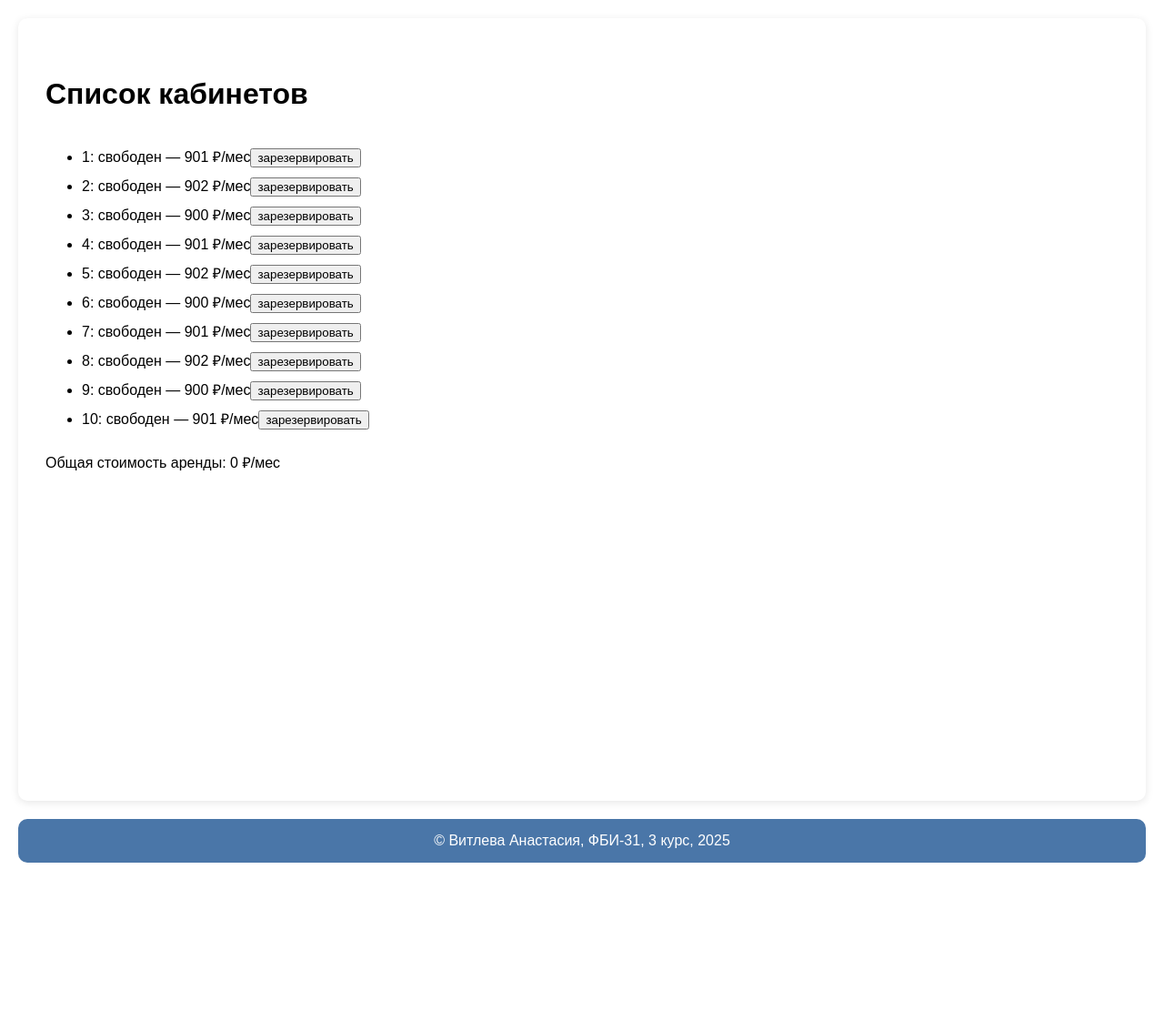
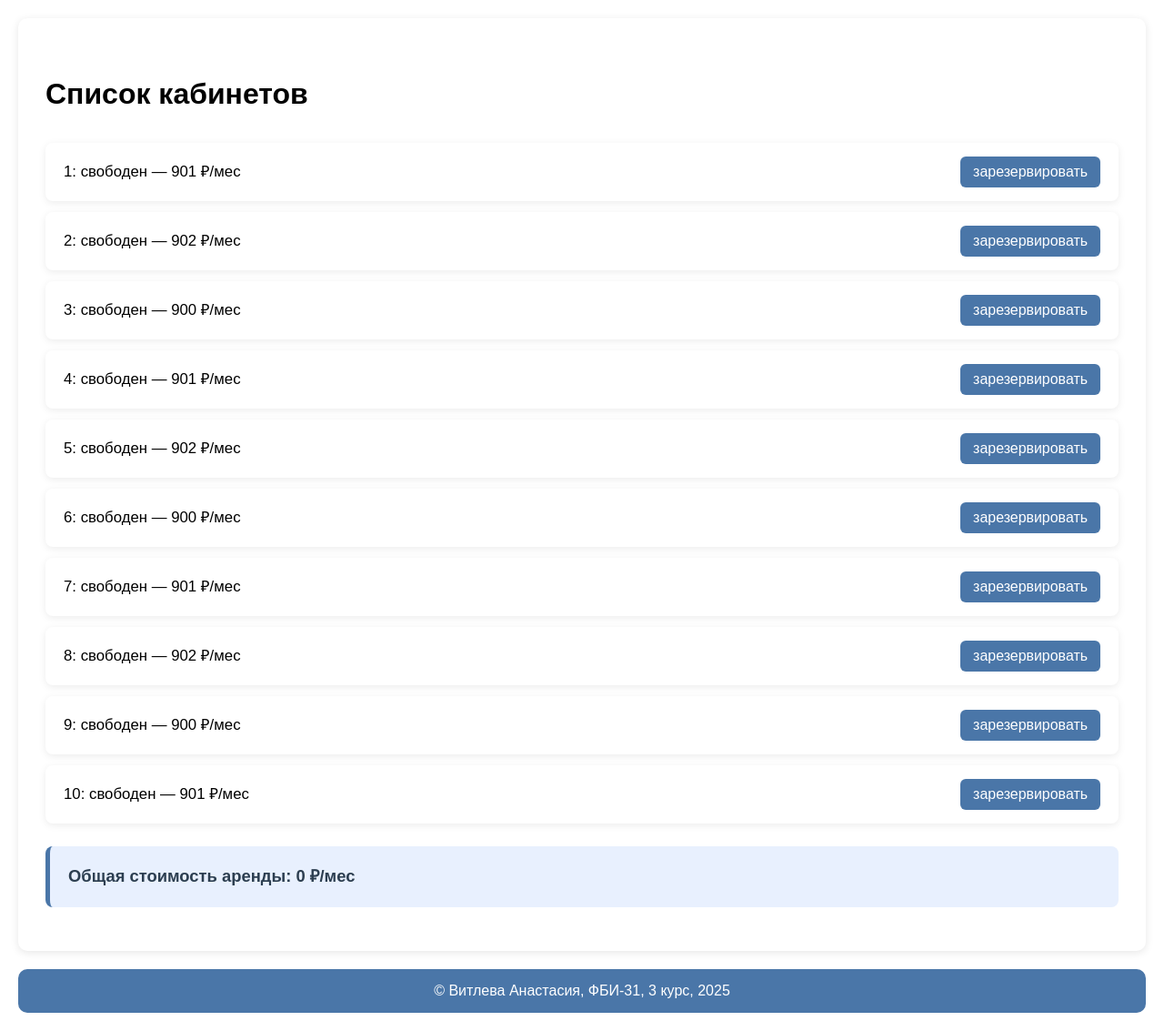
Before and after one commit to vitleva/5_semestr, a Flask app: page /lab6/ in a window 1280 px wide. Shown: the part 104-1237 px from the top of the page at 91% size. Before the commit the page ends 1052 px from the top, so only its background shows below. Run offline with Flask 3, Linux system fonts and the light colour scheme.

Commit message:
Стили

```diff
--- a/templates/lab6/lab6.html
+++ b/templates/lab6/lab6.html
@@ -3,6 +3,63 @@
 {% block lab %} Лабораторная работа 6{% endblock %}
 
 {% block script %}
+    <style>
+        #office-list {
+            list-style: none;
+            padding: 0;
+            margin: 20px 0;
+        }
+
+        #office-list li {
+            background: #ffffff;
+            padding: 15px 20px;
+            margin-bottom: 12px;
+            border-radius: 8px;
+            box-shadow: 0 2px 8px rgba(0,0,0,0.08);
+            display: flex;
+            justify-content: space-between;
+            align-items: center;
+            font-size: 1.05em;
+            transition: transform 0.15s ease, box-shadow 0.15s ease;
+        }
+
+        #office-list li:hover {
+            transform: scale(1.01);
+            box-shadow: 0 3px 12px rgba(0,0,0,0.12);
+        }
+
+        .occupied {
+            background: #ffe2dd !important;
+            border-left: 6px solid #e74c3c;
+        }
+
+        #office-list button {
+            background: #4a76a8;
+            color: white;
+            border: none;
+            padding: 8px 14px;
+            border-radius: 6px;
+            cursor: pointer;
+            font-size: 0.95em;
+            transition: background 0.2s ease;
+        }
+
+        #office-list button:hover {
+            background: #3c5f87;
+        }
+
+        #total-cost {
+            background: #e8f0fe;
+            border-left: 5px solid #4a76a8;
+            padding: 15px 20px;
+            border-radius: 8px;
+            font-size: 1.15em;
+            margin-top: 25px;
+            font-weight: bold;
+            color: #2c3e50;
+        }
+    </style>
+
     <script>
         function getOfficeList() {
             const url = '/lab6/json-rpc-api/';
@@ -16,31 +73,37 @@
                 headers: {'Content-Type': 'application/json'},
                 body: JSON.stringify(json)
             })
-        .then(function(response) {
-            return response.json()
-        })
-        .then(function(data) {
+            .then(response => response.json())
+            .then(data => {
                 const office_list = data.result;
                 const ul = document.getElementById('office-list');
-            for(let i = 0; i<office_list.length; i++) {
+                ul.innerHTML = '';
+
+                for (let i = 0; i < office_list.length; i++) {
                     const office = office_list[i];
                     const li = document.createElement('li');
+
                     const tenantText = office.tenant || 'свободен';
                     li.innerText = `${office.number}: ${tenantText} — ${office.price.toLocaleString('ru-RU')} ₽/мес`;
 
+                    if (office.tenant && office.tenant !== '') {
+                        li.classList.add('occupied');
+                    }
+
                     const bookingButton = document.createElement('button');
                     bookingButton.innerText = 'зарезервировать';
-                bookingButton.onclick = function() {booking(office.number)};
+                    bookingButton.onclick = function() { booking(office.number); };
                     li.appendChild(bookingButton);
 
                     ul.appendChild(li);
                 }
 
-            const total = office_list.reduce(function(sum, o) {
-                return sum + ((o.tenant && o.tenant !== '') ? Number(o.price) : 0);
-            }, 0);
-            const totalEl = document.getElementById('total-cost');
-            totalEl.innerText = `Общая стоимость аренды: ${total.toLocaleString('ru-RU')} ₽/мес`;
+                const total = office_list.reduce((sum, o) =>
+                    sum + ((o.tenant && o.tenant !== '') ? Number(o.price) : 0)
+                , 0);
+
+                document.getElementById('total-cost').innerText =
+                    `Общая стоимость аренды: ${total.toLocaleString('ru-RU')} ₽/мес`;
             });
         }
 
@@ -57,11 +120,9 @@
                 headers: {'Content-Type': 'application/json'},
                 body: JSON.stringify(json)
             })
-        .then(function(response) {
-            return response.json()
-        })
-        .then(function(data) {
-            if(data.error) {
+            .then(response => response.json())
+            .then(data => {
+                if (data.error) {
                     switch(data.error.code) {
                         case 1:
                             alert('Вы не авторизованы, пожалуйста, авторизуйтесь');
@@ -73,8 +134,7 @@
                             alert('Странная ошибка');
                             break;
                     }
-            }
-            else {
+                } else {
                     document.getElementById('office-list').innerHTML = '';
                     getOfficeList();
                 }
```
Lines whose indentation alone changed are shown as unchanged.
